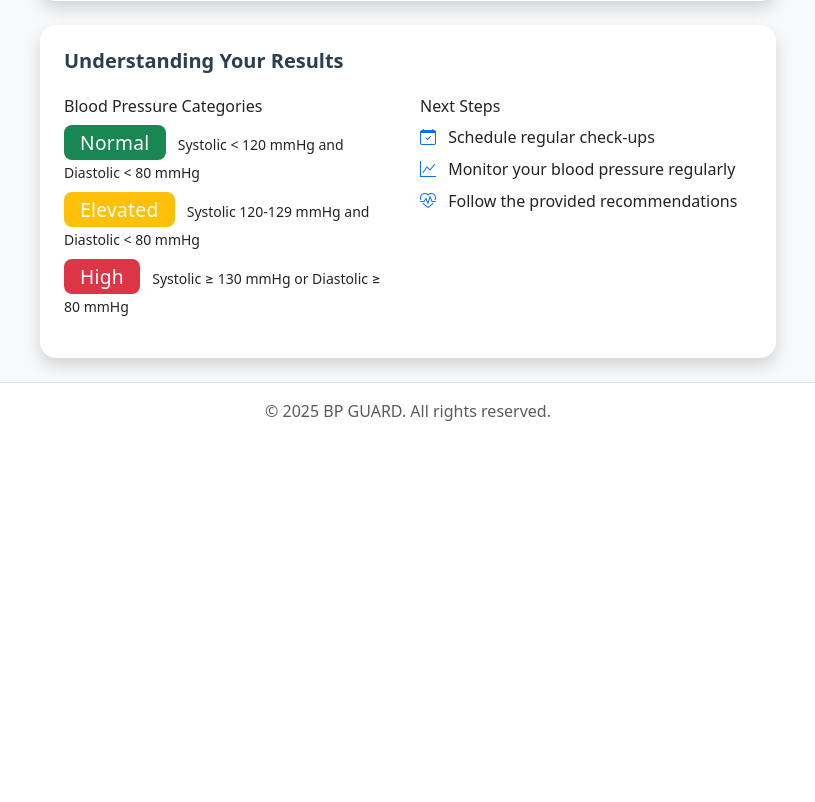
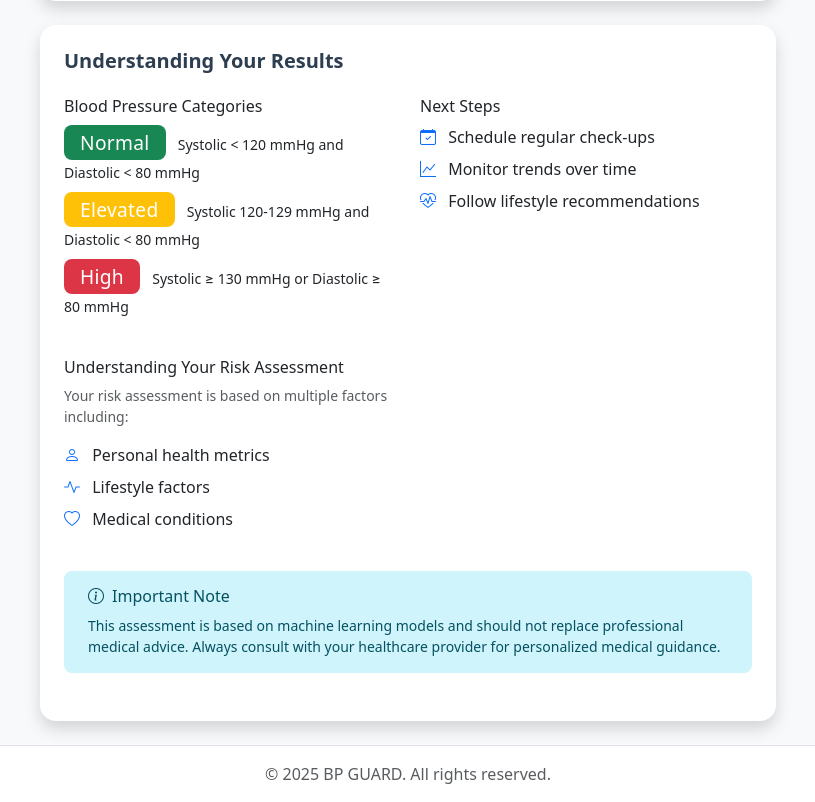
Before and after one commit to AlphamanKing/bp-risk-assessment, a Flask app: template app/templates/results.html in a window 1280 px wide. Shown: the part 683-1485 px from the top of the page, without its empty margins (232-1047 px from the left). Before the commit the page ends 1122 px from the top, so only its background shows below. Run offline with Flask 3, Linux system fonts and the light colour scheme; the template is opened without the code that fills it: most values are stand-ins (such as "Sample title", 1, 10 or a date in 2020); some libraries are stand-ins or nearby versions.

Commit message:
third commit

```diff
--- a/app.py
+++ b/app.py
@@ -70,7 +70,7 @@ class Assessment(db.Model):
 
 @login_manager.user_loader
 def load_user(user_id):
-    return User.query.get(int(user_id))
+    return db.session.get(User, int(user_id))
 
 # Routes
 @app.route('/')
@@ -323,47 +323,55 @@ def generate_recommendations(risk_status, systolic, diastolic, bmi, prediction_p
                           cigs_per_day):
     recommendations = []
 
-    # Add confidence level to recommendations
-    confidence = prediction_proba[1] if risk_status == "High Risk" else prediction_proba[0]
-    recommendations.append(f"Confidence Level: {confidence:.2%}")
+    # General recommendations based on risk status
+    if risk_status == "High Risk":
+        recommendations.append("⚠️ Important: Schedule an appointment with your healthcare provider immediately.")
+        recommendations.append("📊 Monitor your blood pressure daily and keep a log of readings.")
+        recommendations.append("🍽️ Reduce sodium intake to less than 1500mg per day.")
+        recommendations.append("🏃 Exercise regularly (30 minutes of moderate activity 5 times per week).")
+        recommendations.append("🧘 Manage stress through meditation or relaxation techniques.")
+        recommendations.append("💊 Take prescribed medications as directed by your healthcare provider.")
+    else:
+        recommendations.append("✅ Continue monitoring your blood pressure regularly.")
+        recommendations.append("🥗 Maintain a healthy diet rich in fruits and vegetables.")
+        recommendations.append("🏃 Stay physically active with regular exercise.")
+        recommendations.append("🧘 Keep stress levels in check through relaxation techniques.")
+        recommendations.append("📅 Schedule regular check-ups with your healthcare provider.")
 
-    if risk_status == "High Risk":
-        recommendations.append("Schedule an appointment with your healthcare provider immediately.")
-        recommendations.append("Monitor your blood pressure daily.")
-        recommendations.append("Reduce sodium intake to less than 1500mg per day.")
-        recommendations.append("Exercise regularly (30 minutes of moderate activity 5 times per week).")
-        recommendations.append("Manage stress through meditation or relaxation techniques.")
-    else:
-        recommendations.append("Continue monitoring your blood pressure regularly.")
-        recommendations.append("Maintain a healthy diet rich in fruits and vegetables.")
-        recommendations.append("Stay physically active.")
-        recommendations.append("Keep stress levels in check.")
-
-    # Add specific recommendations based on measurements and conditions
+    # Specific recommendations based on measurements and conditions
     if systolic > 140 or diastolic > 90:
-        recommendations.append("Your blood pressure readings are elevated. Consider lifestyle changes and consult a healthcare provider.")
+        recommendations.append("⚠️ Your blood pressure readings are elevated. Consider lifestyle changes and consult a healthcare provider.")
+        recommendations.append("🍽️ Focus on the DASH diet (Dietary Approaches to Stop Hypertension).")
     elif systolic < 90 or diastolic < 60:
-        recommendations.append("Your blood pressure readings are low. Monitor for symptoms and consult a healthcare provider if concerned.")
+        recommendations.append("⚠️ Your blood pressure readings are low. Monitor for symptoms and consult a healthcare provider if concerned.")
+        recommendations.append("💧 Stay well-hydrated and consider increasing salt intake if advised by your doctor.")
 
     if bmi > 25:
-        recommendations.append("Work on maintaining a healthy weight through diet and exercise.")
+        recommendations.append("⚖️ Your BMI indicates overweight. Work on maintaining a healthy weight through diet and exercise.")
+        recommendations.append("🍽️ Consider consulting a registered dietitian for personalized dietary advice.")
     elif bmi < 18.5:
-        recommendations.append("Consider consulting a nutritionist to ensure you're maintaining a healthy weight.")
+        recommendations.append("⚖️ Your BMI indicates underweight. Consider consulting a healthcare provider about healthy weight gain strategies.")
+
+    if diabetes:
+        recommendations.append("🩸 Maintain strict blood glucose control through diet, exercise, and medication as prescribed.")
+        recommendations.append("👣 Check your feet daily for any signs of complications.")
+
+    if smoking_status:
+        recommendations.append("🚭 Smoking significantly increases cardiovascular risk. Consider smoking cessation programs.")
+        recommendations.append("💪 Seek support for quitting smoking through healthcare providers or support groups.")
 
     if total_cholesterol > 200:
-        recommendations.append("Your cholesterol levels are elevated. Consider dietary changes and exercise to improve cholesterol levels.")
+        recommendations.append("🫀 Your cholesterol is elevated. Focus on heart-healthy foods and regular exercise.")
+        recommendations.append("🥑 Include omega-3 rich foods in your diet (fish, nuts, seeds).")
 
     if blood_glucose > 126:
-        recommendations.append("Your blood glucose levels are elevated. Monitor your blood sugar regularly and consult a healthcare provider.")
+        recommendations.append("🩸 Your blood glucose is elevated. Monitor regularly and follow your diabetes management plan.")
+        recommendations.append("🍽️ Limit refined carbohydrates and sugary foods.")
 
-    if smoking_status:
-        recommendations.append(f"Quitting smoking is highly recommended to improve your cardiovascular health. You currently smoke {cigs_per_day} cigarettes per day.")
-
-    if bp_medication:
-        recommendations.append("Continue taking your blood pressure medication as prescribed.")
-
-    if diabetes:
-        recommendations.append("Monitor your blood glucose levels regularly and follow your diabetes management plan.")
+    # Add lifestyle recommendations
+    recommendations.append("🌙 Aim for 7-9 hours of quality sleep each night.")
+    recommendations.append("💧 Stay hydrated with 8-10 glasses of water daily.")
+    recommendations.append("🧘 Practice stress management techniques regularly.")
 
     return "\n".join(recommendations)
 
--- a/app/templates/results.html
+++ b/app/templates/results.html
@@ -98,14 +98,46 @@
                             </li>
                             <li class="mb-2">
                                 <i class="bi bi-graph-up text-primary me-2"></i>
-                                Monitor your blood pressure regularly
+                                Monitor trends over time
                             </li>
                             <li class="mb-2">
                                 <i class="bi bi-heart-pulse text-primary me-2"></i>
-                                Follow the provided recommendations
+                                Follow lifestyle recommendations
                             </li>
                         </ul>
                     </div>
+                </div>
+
+                <div class="row mt-4">
+                    <div class="col-md-6">
+                        <h6>Understanding Your Risk Assessment</h6>
+                        <p class="small text-muted">
+                            Your risk assessment is based on multiple factors including:
+                        </p>
+                        <ul class="list-unstyled">
+                            <li class="mb-2">
+                                <i class="bi bi-person text-primary me-2"></i>
+                                Personal health metrics
+                            </li>
+                            <li class="mb-2">
+                                <i class="bi bi-activity text-primary me-2"></i>
+                                Lifestyle factors
+                            </li>
+                            <li class="mb-2">
+                                <i class="bi bi-heart text-primary me-2"></i>
+                                Medical conditions
+                            </li>
+                        </ul>
+                    </div>
+                </div>
+
+                <div class="alert alert-info mt-4">
+                    <h6 class="alert-heading">
+                        <i class="bi bi-info-circle me-2"></i>Important Note
+                    </h6>
+                    <p class="mb-0 small">
+                        This assessment is based on machine learning models and should not replace professional medical advice. Always consult with your healthcare provider for personalized medical guidance.
+                    </p>
                 </div>
             </div>
         </div>
```
